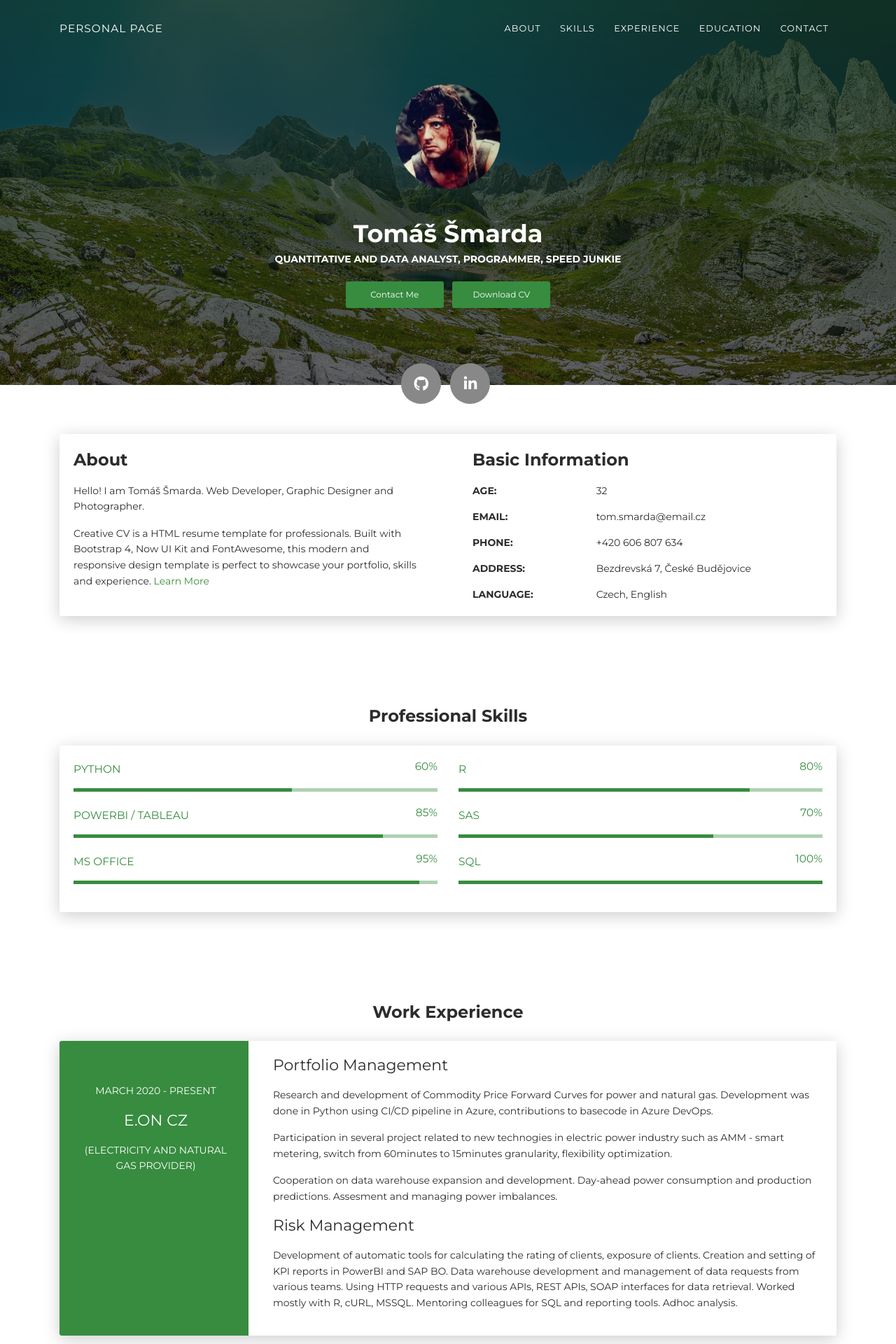
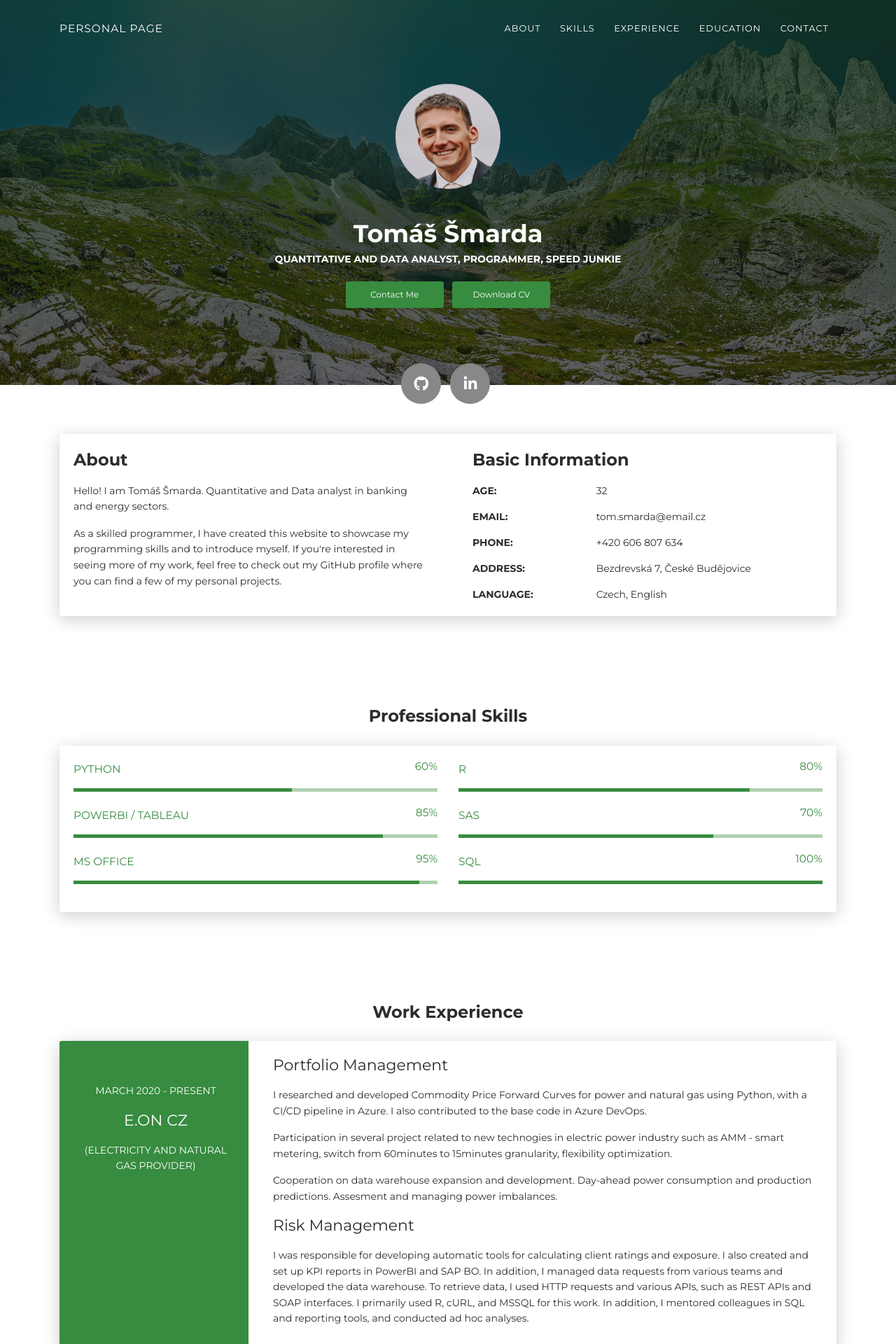
Before and after one commit to Bombras/CV_in_Django, a Django app: page / in a window 1280 px wide. Shown: the top 1920 px of the page at 70% size. Run offline with Django 4.2, Linux system fonts and the light colour scheme; some libraries are stand-ins or nearby versions.

Commit message:
face picture

```diff
--- a/cv_in_django/templates/index.html
+++ b/cv_in_django/templates/index.html
@@ -80,9 +80,9 @@
         <div class="content-center">
           <div class="cc-profile-image">
             <a href="#">
-              <img src="{% static 'face.jpg' %}" alt="Image"/>
+              <img src="{% static 'face.png' %}" alt="Image"/>
             </a>
-            </div>
+          </div>
           <div class="h2 title">Tomáš Šmarda</div>
           <p class="category text-white">Quantitative and Data analyst, Programmer, Speed junkie</p>
           <a class="btn btn-primary smooth-scroll mr-2" href="#contact" data-aos="zoom-in" data-aos-anchor="data-aos-anchor">Contact Me</a>
@@ -114,9 +114,10 @@
         <div class="col-lg-6 col-md-12">
           <div class="card-body">
             <div class="h4 mt-0 title">About</div>
-            <p>Hello! I am Tomáš Šmarda. Web Developer, Graphic Designer and Photographer.</p>
-            <p>Creative CV is a HTML resume template for professionals. Built with Bootstrap 4, Now UI Kit and FontAwesome, this modern and responsive design template is perfect to showcase your portfolio, skills and experience.
-              <a href="https://templateflip.com/templates/creative-cv/" target="_blank">Learn More</a>
+            <p>Hello! I am Tomáš Šmarda. Quantitative and Data analyst in banking and energy sectors.</p>
+            <p>
+              As a skilled programmer, I have created this website to showcase my programming skills and to introduce myself.
+              If you're interested in seeing more of my work, feel free to check out my GitHub profile where you can find a few of my personal projects.
             </p>
           </div>
         </div>
@@ -226,21 +227,20 @@
           <div class="card-body">
             <div class="h5">Portfolio Management</div>
             <p>
-              Research and development of Commodity Price Forward Curves for power and natural gas.
-              Development was done in Python using CI/CD pipeline in Azure, contributions to basecode in Azure DevOps.
-            </p>
-            <p>Participation in several project related to new technogies in electric power industry such as AMM - smart metering, switch from 60minutes to 15minutes granularity, flexibility optimization.</p>
+              I researched and developed Commodity Price Forward Curves for power and natural gas using Python, with a CI/CD
+              pipeline in Azure. I also contributed to the base code in Azure DevOps.</p>
+            <p>Participation in several project related to new technogies in electric power industry such as AMM - smart metering,
+              switch from 60minutes to 15minutes granularity, flexibility optimization.</p>
             <p>Cooperation on data warehouse expansion and development.
               Day-ahead power consumption and production predictions.
               Assesment and managing power imbalances.
             </p>
             <div class="h5">Risk Management</div>
-            <p>Development of automatic tools for calculating the rating of clients, exposure of clients. Creation and setting of KPI reports in PowerBI and SAP BO.
-              Data warehouse development and management of data requests from various teams.
-              Using HTTP requests and various APIs, REST APIs, SOAP interfaces for data retrieval.
-              Worked mostly with R, cURL, MSSQL.
-              Mentoring colleagues for SQL and reporting tools.
-              Adhoc analysis.</p>
+            <p>I was responsible for developing automatic tools for calculating client ratings and exposure.
+              I also created and set up KPI reports in PowerBI and SAP BO. In addition, I managed data requests from various
+              teams and developed the data warehouse. To retrieve data, I used HTTP requests and various APIs, such as
+              REST APIs and SOAP interfaces. I primarily used R, cURL, and MSSQL for this work.
+              In addition, I mentored colleagues in SQL and reporting tools, and conducted ad hoc analyses.</p>
           </div>
         </div>
       </div>
@@ -257,18 +257,17 @@
         <div class="col-md-9" data-aos="fade-left" data-aos-offset="50" data-aos-duration="500">
           <div class="card-body">
             <div class="h5">Rating Models</div>
-            <p>Responsible for a development of statistical rating model for small companies and entrepreneurs.
-              Development of both model parts, the bavioral scorecard and application scorecard.
-              Creation of a regulatory documentation for the model. Model was approved for use by Czech National Bank.
-              Adhoc analysis.</p>
+            <p>I was responsible for developing a statistical rating model for small companies and entrepreneurs.
+              This involved developing both the behavioral and application scorecards, as well as creating regulatory documentation
+              for the model. After development, the model was approved for use by the Czech National Bank.</p>
             <div class="h5">Credit Risk Parameters</div>
-            <p>Cooperation on material model changes of PD (Probability of Default) and LGD (Loss Given Default) regulatory parameters for RWA (Risk Weighted Assets).
-              The models were approved by Czech National Bank and Financial Market Authority Austria.
-              Responsibility for calculation PD parameters for RWA according to Basel III.
-              Calculation of loans risk rates.
-              Cooperation on implementation IFRS9 and credit impairment.
-              Development and cooperation on database for Credit Risk unit. Reporting in Tableau.
-              Responsibility for porfolio stress-testing for regulatory purposes.
+            <p>I collaborated on material model changes of PD (Probability of Default) and LGD (Loss Given Default) regulatory
+              parameters for Risk Weighted Assets (RWA). The models were approved by both the Czech National Bank and the
+              Financial Market Authority of Austria. As part of my responsibilities, I was responsible for calculating PD
+              parameters for RWA in accordance with Basel III, as well as calculating loans risk rates.
+              I also collaborated on the implementation of IFRS9 and credit impairment. In addition, I was involved in developing
+              and maintaining the database for the Credit Risk unit, with reporting in Tableau. Finally, I was responsible for
+              portfolio stress-testing for regulatory purposes."
             </p>
           </div>
         </div>
```
Also changed, not shown: cv_in_django/static/face.png (added), 1 other file.
